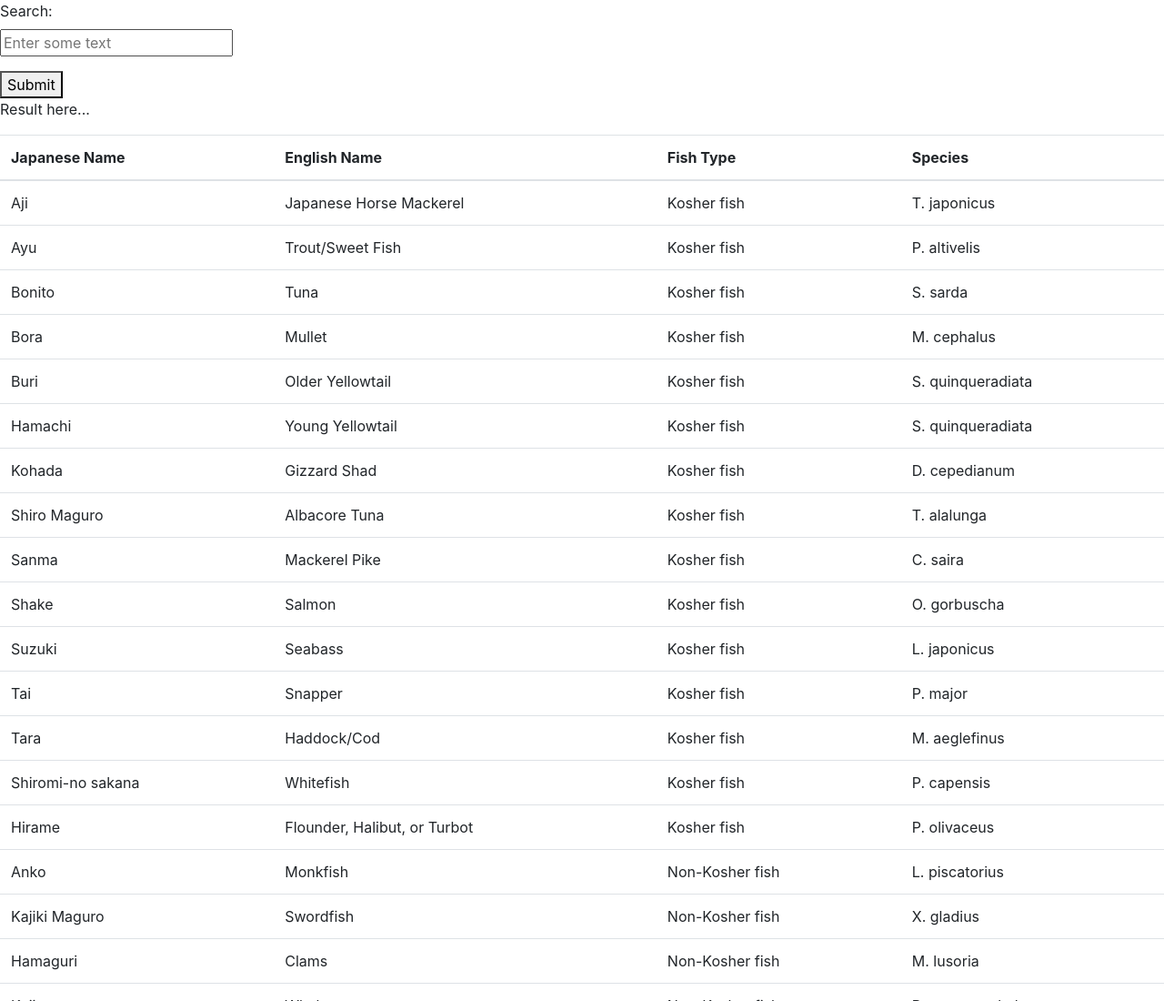
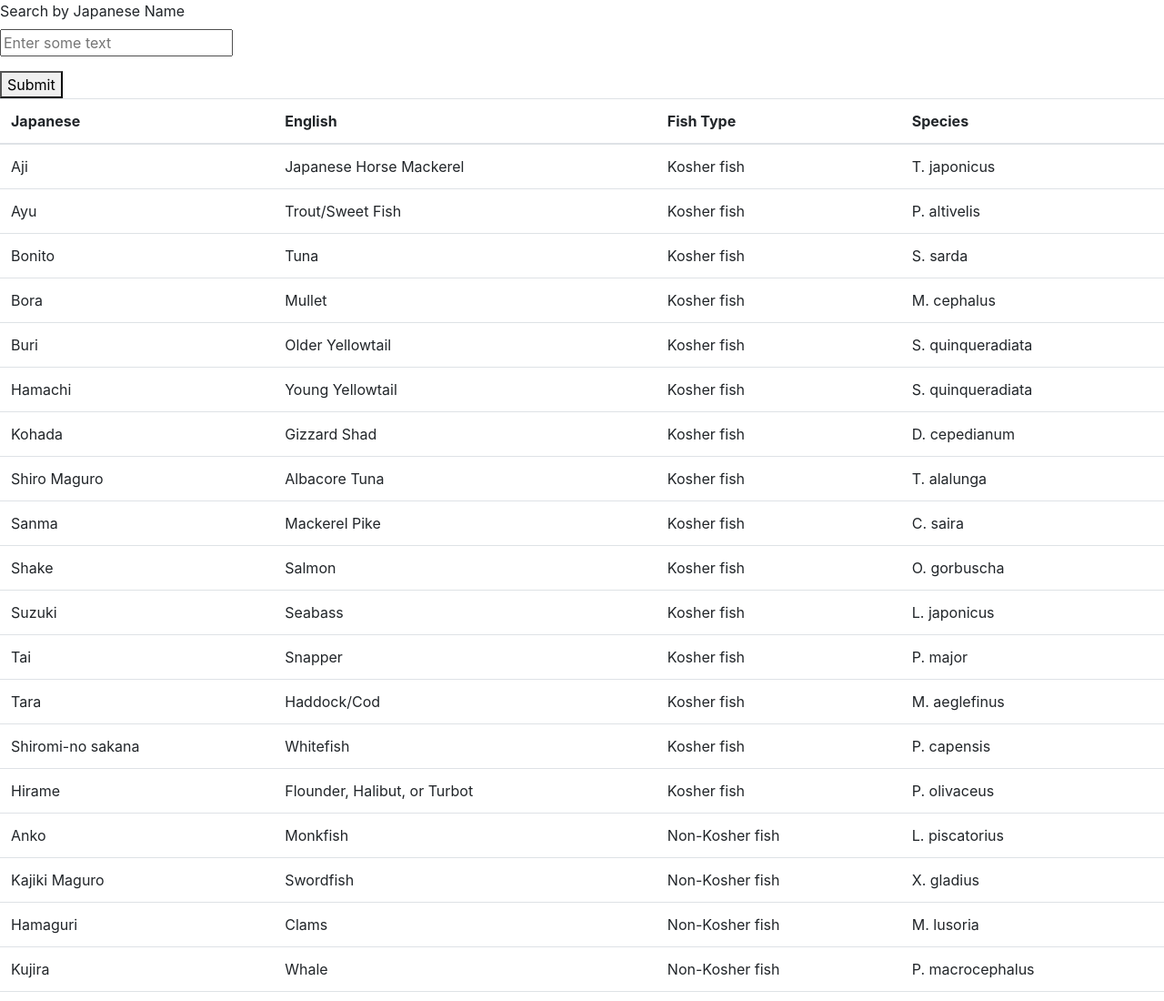
Before and after one commit to brightbitez/lab03, a plain HTML site: page index.html in a window 1280 px wide. Shown: the top 1100 px of the page at 91% size. Drawn offline with Linux system fonts and the light colour scheme.

Commit message:
Update index.html

```diff
--- a/index.html
+++ b/index.html
@@ -15,7 +15,7 @@
 						<div class="level-item">
 							<div class="field is-horizontal">
 								<div class="field-label is-normal">
-									<label class="label" for="input-text">   Search: </label>
+									<label class="label" for="input-text">   Search by Japanese Name </label>
 								</div>
 								<div class="field-body">
 									<div class="field">
@@ -37,9 +37,7 @@
 
 						<div class="level-item">
 							<div class="content box is-large">
-								<p id="result">Result here...</p>
 
-								<p></p>
 							</div>
 						</div>
 					</div>
@@ -48,8 +46,8 @@
 <table class = "table">
 	<thead>
 	<tr>
-		<th>Japanese Name</th>
-		<th>English Name</th>
+		<th>Japanese</th>
+		<th>English</th>
 		<th>Fish Type</th>
 		<th>Species</th>
 	</tr>
```
